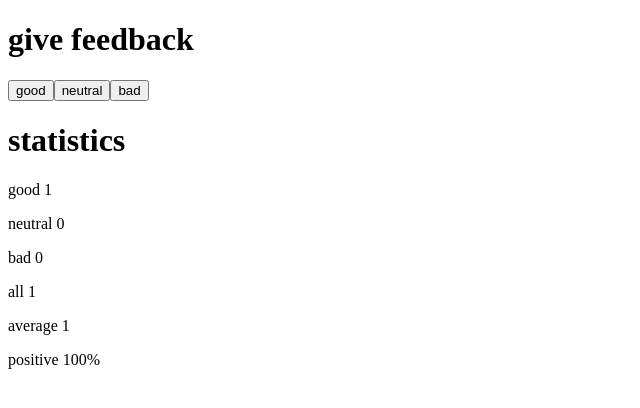
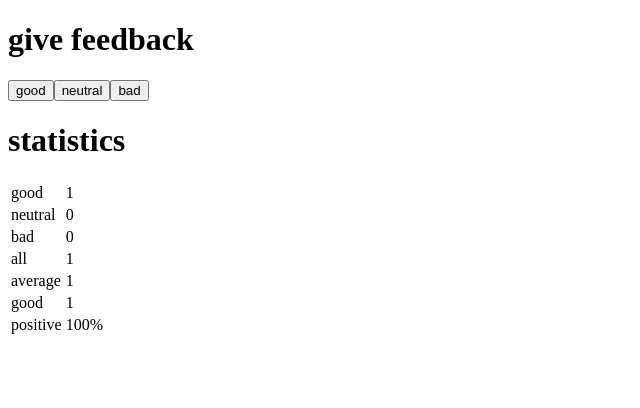
Before and after one commit to TirthCodes/fullstackopen, a React (Vite) app in the folder Part1/unicafe/: page / in a window 1280 px wide. Both pictures are taken after a click on the button "good". Shown: the top 408 px of the page, without its empty margins (0-640 px from the left). Built offline with nearby package versions, Linux system fonts and the light colour scheme.

Commit message:
Exercise 1.11 Display statistics in an HTML table | Finish unicafe

```diff
--- a/Part1/unicafe/src/App.jsx
+++ b/Part1/unicafe/src/App.jsx
@@ -2,18 +2,28 @@ import { useState } from 'react'
 
 const Button = ({text, handleClick}) => <button onClick={handleClick}>{text}</button>
 
-const StatisticLine = ({text, value}) => <p>{text} {value}</p>
+const StatisticLine = ({text, value}) => {
+  return (
+    <tr>
+      <td>{text}</td>
+      <td>{value}</td>
+    </tr>
+  )
+}
 
 const Statistics = ({good, neutral, bad}) => {
   return (
-    <>
+    <table>
+      <tbody>
         <StatisticLine text="good" value={good} />
         <StatisticLine text="neutral" value={neutral} />
         <StatisticLine text="bad" value={bad} />
         <StatisticLine text="all" value={good+neutral+bad} />
         <StatisticLine text="average" value={(good - bad)/(good+neutral+bad)} />
+        <StatisticLine text="good" value={good} />
         <StatisticLine text="positive" value={`${good/(good+neutral+bad)*100}%`} />
-    </>
+      </tbody>
+    </table>
   )
 }
 
```
Lines whose indentation alone changed are shown as unchanged.
